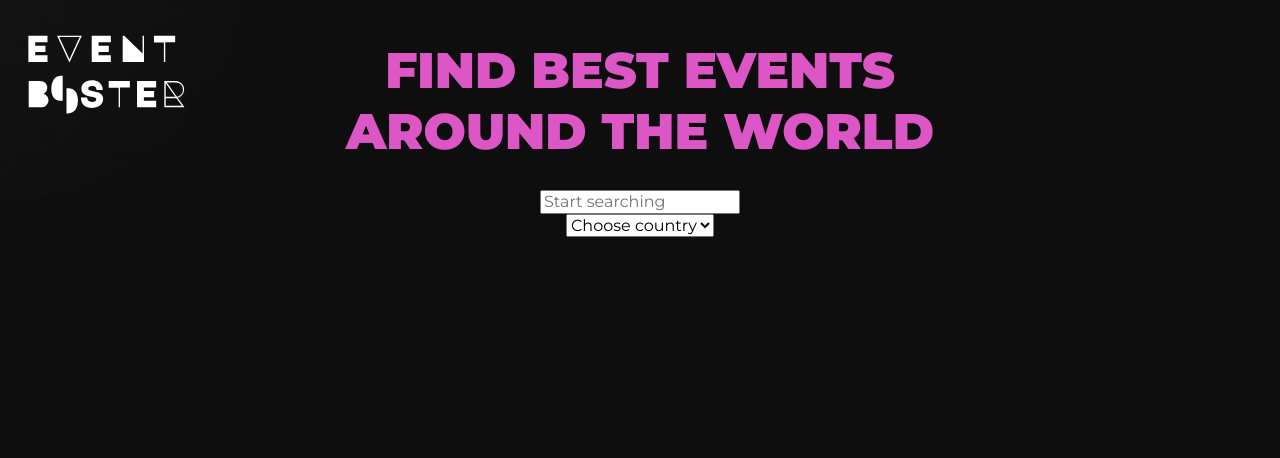
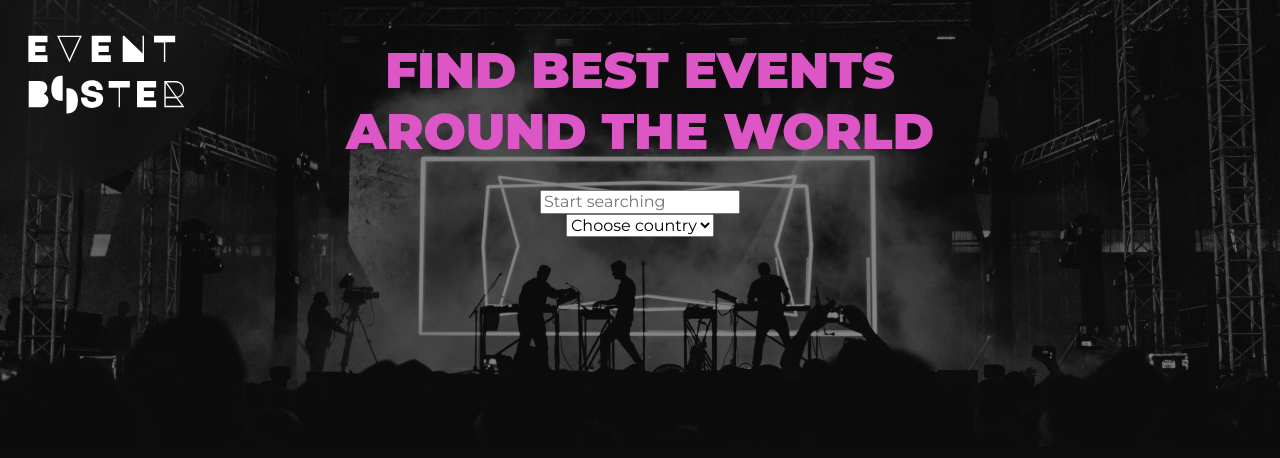
Before and after one commit to DianaTsebenko/project-js, a website built with Parcel: page src/index.html in a window 1280 px wide. Built offline with nearby package versions, Linux system fonts and the light colour scheme.

Commit message:
background fixed

```diff
--- a/src/sass/components/_header.scss
+++ b/src/sass/components/_header.scss
@@ -1,12 +1,12 @@
 .hero_overlay {
-    background: $background_color;
+    background: rgba(11, 11, 11, .5);;
     height: 100%;
     margin: 0 auto;
     text-align: center;
 }
 
 .overlay-between-sections {
-    background: $background_color;
+    background: rgba(11, 11, 11, .5);
     position: relative;
     width: 100% !important;
     height: 102px;
@@ -85,19 +85,19 @@
     width: 100%;
     height: 364px;
 
+    background-size: cover;
+
     @media screen and (max-width: 767px) {
-        background-image: url(./../images/backMobile@1x.png);
+        background-image: url('../images/backMobile@1x.png');
     }
 
     @media screen and (min-width: 768px) and (max-width: 1279px) {
-        background-image: url(./../images/backTable@1x.png);
-        background-size: 100%;
+        background-image: url('../images/backTable@1x.png');
     }
 
     @media screen and (min-width: 1280px) {
         height: 446px;
-        background-image: url(./../images/backDesk@1x.png);
-        background-size: 100%;
+        background-image: url('../images/backDesk@1x.png');
     }
 }
 
```
